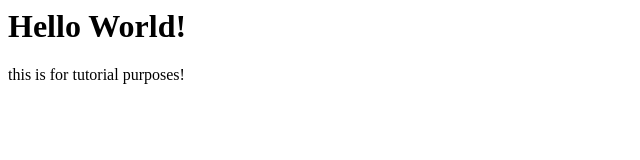
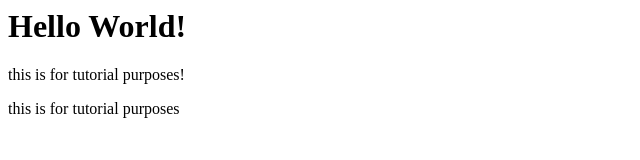
Before and after one commit to hnzdev/demo-repo, a plain HTML site: page index.html in a window 1280 px wide. Shown: the whole page, without its empty margins (0-640 px from the left). Drawn offline with Linux system fonts and the light colour scheme.

Commit message:
added a new line

```diff
--- a/index.html
+++ b/index.html
@@ -1,2 +1,3 @@
 <h1>Hello World!</h1>
 <p>this is for tutorial purposes!</p>
+<p>this is for tutorial purposes</p>
```
